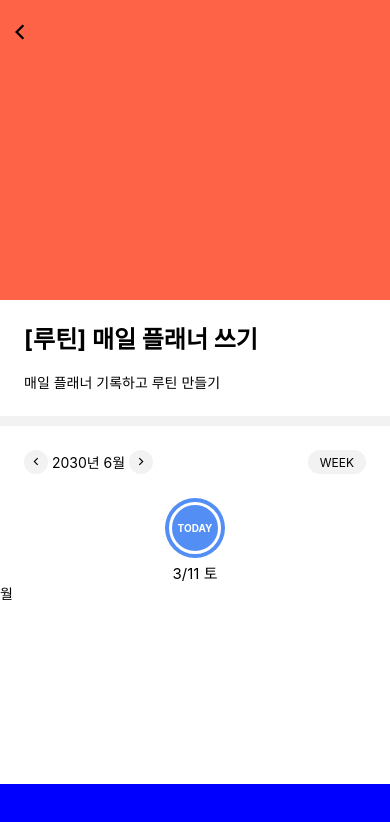
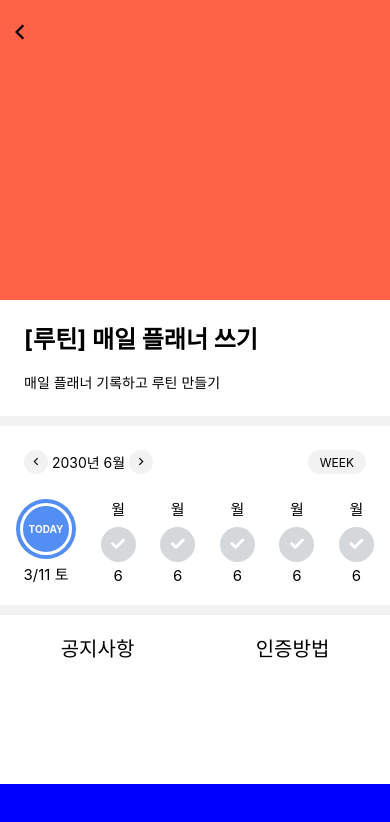
Before and after one commit to PicKey-devs/winners-high-app-rn, a React Native app: screen /ChallengeDetail in a window 390 px wide. Shown: the top 822 px of the page. Built offline with nearby package versions, Linux system fonts and the light colour scheme.

Commit message:
feat: 샐럭터 버트

```diff
--- /dev/null
+++ b/src/components/challenge/ChallengeTabForm.tsx
@@ -0,0 +1,71 @@
+import React, { useState } from 'react';
+import { View, Text, Pressable, StyleSheet } from 'react-native';
+
+export default function ChallengeTabForm() {
+	const [selectedTab, setSelectedTab] = useState(0);
+	const [tabs, setTabs] = useState([
+		{
+			label: '공지사항',
+			value: 1,
+		},
+		{
+			label: '인증방법',
+			value: 2,
+		},
+	]);
+
+	const handleTabChange = (tab: any) => {
+		setSelectedTab(tab);
+	};
+
+	return (
+		<View className="flex flex-row">
+			{tabs.map((tab, idx) => {
+				return (
+					<View
+						style={styles.tabButton}
+						className="flex flex-1 flex-column align-center justify-center"
+						key={`tab-selector-${tab}-${idx}`}
+					>
+						<Pressable
+							onPress={() => handleTabChange(tab.value)}
+							className="h-full flex flex-row align-center justify-center"
+						>
+							<Text
+								style={{
+									fontWeight: selectedTab === tab.value ? 'bold' : 'normal',
+									fontSize: 20,
+								}}
+							>
+								{tab.label}
+							</Text>
+						</Pressable>
+						<View
+							style={{
+								width: '80%',
+								height: 4,
+								backgroundColor:
+									selectedTab === tab.value ? '#538EF4' : 'white',
+							}}
+						/>
+					</View>
+				);
+			})}
+		</View>
+	);
+}
+
+const styles = StyleSheet.create({
+	tabButton: {
+		display: 'flex',
+		height: 54,
+		justifyContent: 'center',
+		alignItems: 'center',
+	},
+	tabLabel: {
+		display: 'flex',
+		justifyContent: 'center',
+		alignItems: 'center',
+		verticalAlign: 'center',
+	},
+});
--- a/src/components/challenge/index.ts
+++ b/src/components/challenge/index.ts
@@ -1,3 +1,3 @@
-import ChallengeHeader from './ChallengeHeader.tsx';
+import ChallengeTabForm from './ChallengeTabForm';
 
-export { ChallengeHeader };
+export { ChallengeTabForm };
--- a/src/screens/ChallengeDetail.tsx
+++ b/src/screens/ChallengeDetail.tsx
@@ -2,7 +2,9 @@ import React from 'react';
 import { View, Text, TouchableOpacity, StyleSheet } from 'react-native';
 import { ScrollView } from 'react-native-gesture-handler';
 import Ionicons from '@expo/vector-icons/Ionicons';
+import { FontAwesome5 } from '@expo/vector-icons';
 import { SafeAreaView } from 'react-native-safe-area-context';
+import ChallengeTabForm from '../components/challenge/ChallengeTabForm';
 
 export default function ChallengeDetail({ navigation }: { navigation: any }) {
 	navigation.setOptions({
@@ -43,7 +45,7 @@ export default function ChallengeDetail({ navigation }: { navigation: any }) {
 						height: 10,
 						backgroundColor: '#f2f2f2',
 					}}
-				></View>
+				/>
 				<View
 					className="px-6"
 					style={{
@@ -106,7 +108,7 @@ export default function ChallengeDetail({ navigation }: { navigation: any }) {
 						</TouchableOpacity>
 					</View>
 				</View>
-				<View>
+				<View className="flex flex-row items-center justify-between pl-4 pr-4">
 					<TouchableOpacity
 						className="flex flex-column items-center"
 						onPress={() => navigation.goBack()}
@@ -153,10 +155,166 @@ export default function ChallengeDetail({ navigation }: { navigation: any }) {
 							3/11 토
 						</Text>
 					</TouchableOpacity>
-					<TouchableOpacity className="flex flex-row items-center">
-						<Text>월</Text>
+					<TouchableOpacity className="flex flex-column items-center">
+						<Text
+							className="mb-2"
+							style={{
+								fontSize: 15,
+							}}
+						>
+							월
+						</Text>
+						<View
+							style={{
+								height: 35,
+								width: 35,
+								borderRadius: 50,
+								backgroundColor: '#D4D8DA',
+								alignItems: 'center',
+								justifyContent: 'center',
+							}}
+						>
+							<FontAwesome5 name="check" size={14} color="white" />
+						</View>
+						<Text
+							className="mt-1"
+							style={{
+								fontSize: 15,
+							}}
+						>
+							6
+						</Text>
+					</TouchableOpacity>
+					<TouchableOpacity className="flex flex-column items-center">
+						<Text
+							className="mb-2"
+							style={{
+								fontSize: 15,
+							}}
+						>
+							월
+						</Text>
+						<View
+							style={{
+								height: 35,
+								width: 35,
+								borderRadius: 50,
+								backgroundColor: '#D4D8DA',
+								alignItems: 'center',
+								justifyContent: 'center',
+							}}
+						>
+							<FontAwesome5 name="check" size={14} color="white" />
+						</View>
+						<Text
+							className="mt-1"
+							style={{
+								fontSize: 15,
+							}}
+						>
+							6
+						</Text>
+					</TouchableOpacity>
+					<TouchableOpacity className="flex flex-column items-center">
+						<Text
+							className="mb-2"
+							style={{
+								fontSize: 15,
+							}}
+						>
+							월
+						</Text>
+						<View
+							style={{
+								height: 35,
+								width: 35,
+								borderRadius: 50,
+								backgroundColor: '#D4D8DA',
+								alignItems: 'center',
+								justifyContent: 'center',
+							}}
+						>
+							<FontAwesome5 name="check" size={14} color="white" />
+						</View>
+						<Text
+							className="mt-1"
+							style={{
+								fontSize: 15,
+							}}
+						>
+							6
+						</Text>
+					</TouchableOpacity>
+					<TouchableOpacity className="flex flex-column items-center">
+						<Text
+							className="mb-2"
+							style={{
+								fontSize: 15,
+							}}
+						>
+							월
+						</Text>
+						<View
+							style={{
+								height: 35,
+								width: 35,
+								borderRadius: 50,
+								backgroundColor: '#D4D8DA',
+								alignItems: 'center',
+								justifyContent: 'center',
+							}}
+						>
+							<FontAwesome5 name="check" size={14} color="white" />
+						</View>
+						<Text
+							className="mt-1"
+							style={{
+								fontSize: 15,
+							}}
+						>
+							6
+						</Text>
+					</TouchableOpacity>
+					<TouchableOpacity className="flex flex-column items-center">
+						<Text
+							className="mb-2"
+							style={{
+								fontSize: 15,
+							}}
+						>
+							월
+						</Text>
+						<View
+							style={{
+								height: 35,
+								width: 35,
+								borderRadius: 50,
+								backgroundColor: '#D4D8DA',
+								alignItems: 'center',
+								justifyContent: 'center',
+							}}
+						>
+							<FontAwesome5 name="check" size={14} color="white" />
+						</View>
+						<Text
+							className="mt-1"
+							style={{
+								fontSize: 15,
+							}}
+						>
+							6
+						</Text>
 					</TouchableOpacity>
 				</View>
+				<View
+					className="mb-5 mt-5"
+					style={{
+						width: '100%',
+						height: 10,
+						backgroundColor: '#f2f2f2',
+					}}
+				/>
+				<ChallengeTabForm />
 			</ScrollView>
 			<View
 				style={{
```
